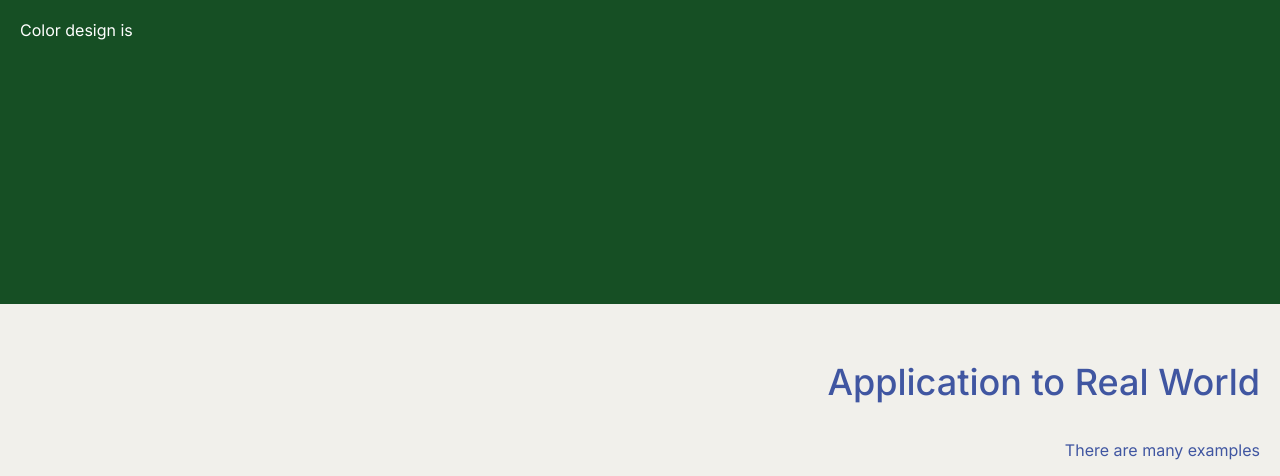
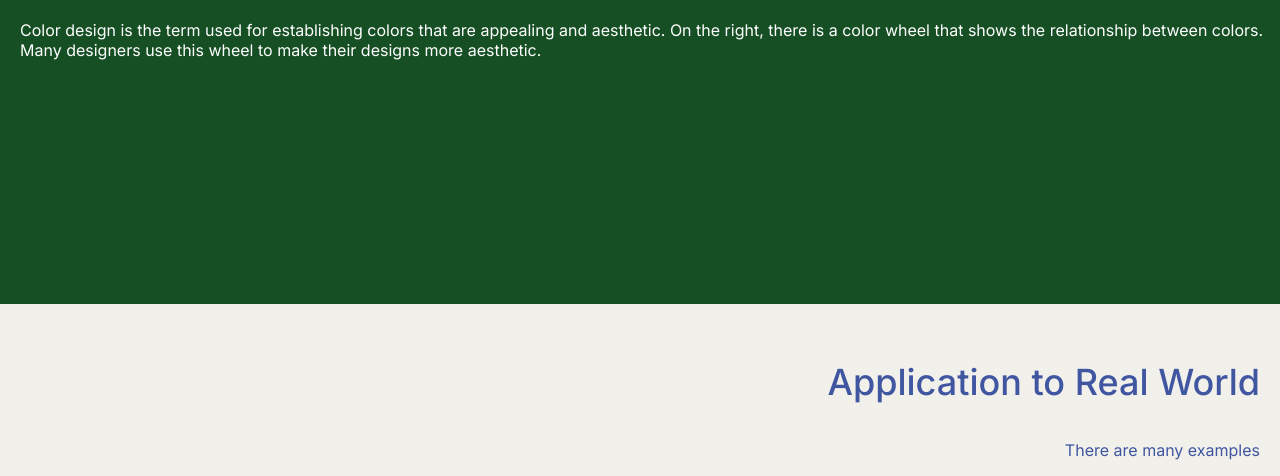
Before and after one commit to lizzieneeley/color-design, a plain HTML site: page index.html in a window 1280 px wide. Shown: the part 596-1072 px from the top of the page. Drawn offline with Linux system fonts and the light colour scheme.

Commit message:
color design description

```diff
--- a/index.html
+++ b/index.html
@@ -28,7 +28,11 @@
     <br>
     <div class="colorDesign">
         <p id="designHead">What is Color Design?</p>
-        <p>Color design is </p>
+        <p>Color design is the term used for establishing colors that
+            are appealing and aesthetic. On the right, there is a color wheel that shows
+            the relationship between colors. Many designers use this wheel to make
+            their designs more aesthetic.
+        </p>
     </div>
     <br>
     <div class="application">
```
